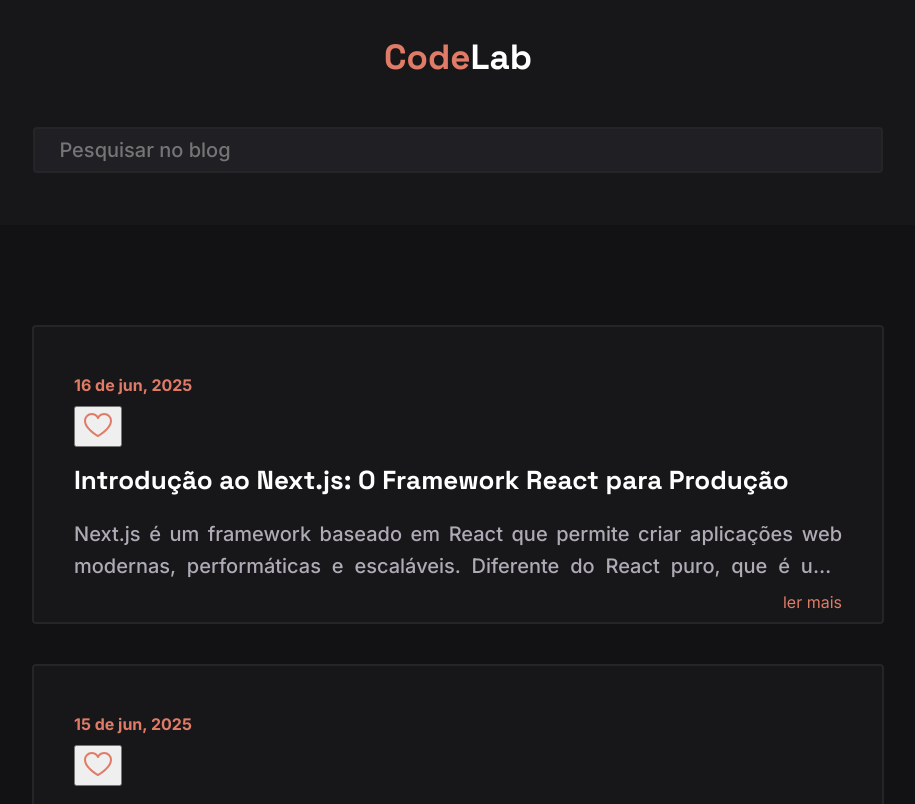
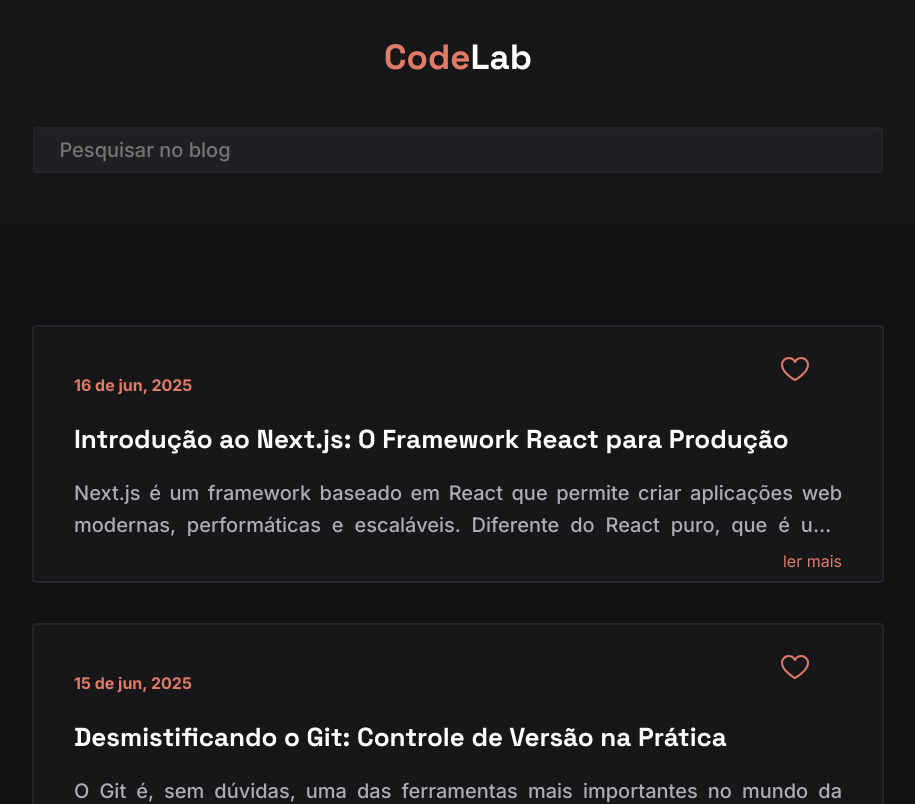
Before and after one commit to caiosouza-cs/estagio_atv1, a React (Vite) app: page / in a window 1280 px wide. Shown: the top 804 px of the page, without its empty margins (182-1097 px from the left). Built offline with nearby package versions, Linux system fonts and the light colour scheme.

Commit message:
Correção do style do like

```diff
--- a/src/componentes/Like.jsx
+++ b/src/componentes/Like.jsx
@@ -1,12 +1,13 @@
 import { useLike } from '../hooks/useLike';
 import Heart from '../icons/Heart';
 import HeartFilled from '../icons/HeartFilled';
+import style from '../styles/Modal.module.css';
 
 const Like = (id) => {
   const { isLiked, handleLike } = useLike(id);
 
   return (
-    <button className="like" onClick={handleLike}>
+    <button className={style.like} onClick={handleLike}>
       {isLiked ? <HeartFilled /> : <Heart />}
     </button>
   );
--- a/src/componentes/Modal.jsx
+++ b/src/componentes/Modal.jsx
@@ -28,7 +28,7 @@ const Modal = ({ post, onClose }) => {
             src={post.imagem_capa}
             alt="Imagem de capa"
           />
-          <p className="conteudo-modal">{post.conteudo}</p>
+          <p className={style['conteudo-modal']}> {post.conteudo}</p>
         </div>
       </div>
     </div>
```
